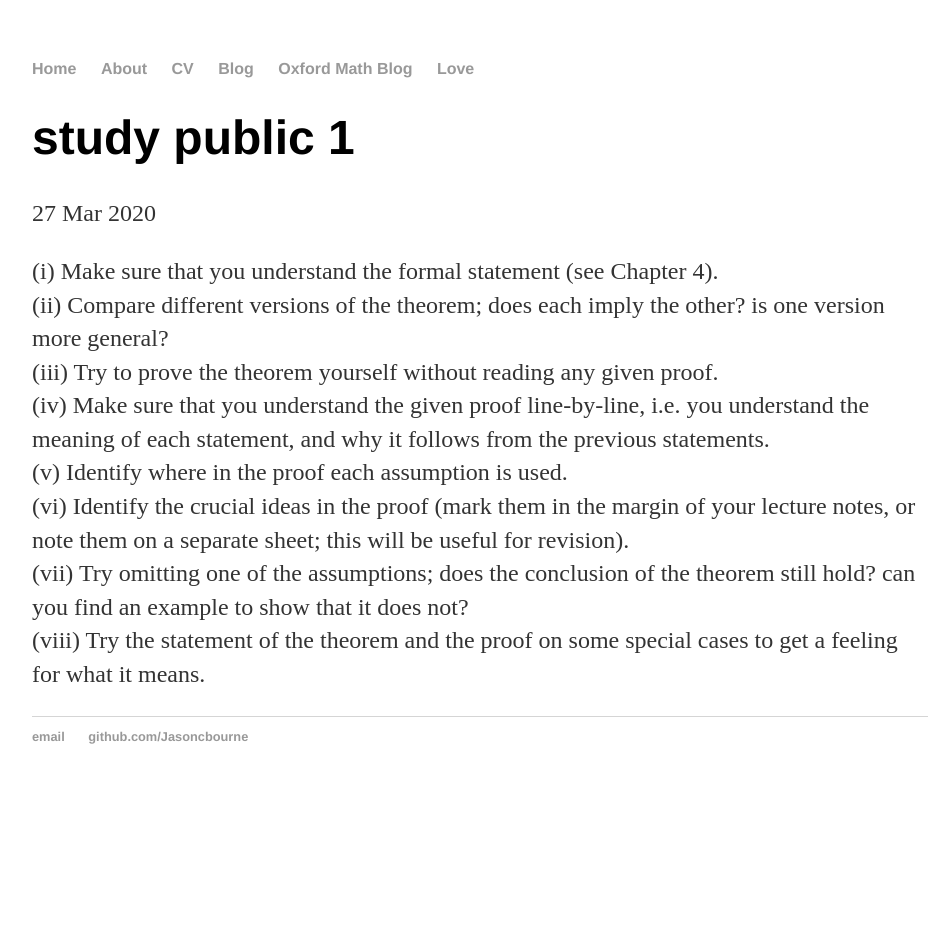
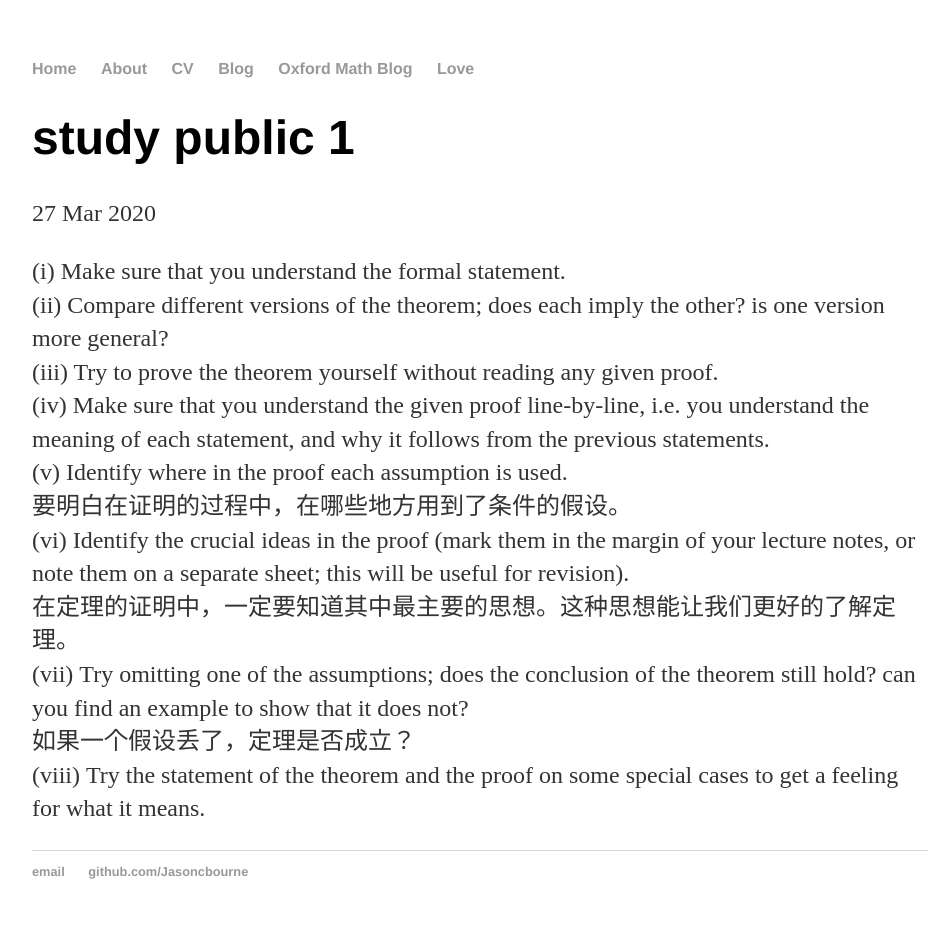
Before and after one commit to Jasoncbourne/Jasoncbourne.github.io, a Jekyll site: the page built from _posts/2020-03-27-study-public-1.md, in a window 1280 px wide. Shown: the whole page, without its empty margins (160-1107 px from the left). Built offline with Jekyll 4.4.1, drawn with Linux system fonts in a browser that asks for light colours; before the commit the page ends 900 px from its top, so only the background shows below that.

Commit message:
Update 2020-03-27-study-public-1.md

```diff
--- a/_posts/2020-03-27-study-public-1.md
+++ b/_posts/2020-03-27-study-public-1.md
@@ -4,7 +4,7 @@ title: "study public 1"
 date: 2020-03-27
 ---
 
-(i) Make sure that you understand the formal statement (see Chapter 4). <br/>
+(i) Make sure that you understand the formal statement. <br/>
 (ii) Compare different versions of the theorem; does each imply the other?
 is one version more general? <br/>
 (iii) Try to prove the theorem yourself without reading any given proof. <br/>
@@ -12,10 +12,13 @@ is one version more general? <br/>
 understand the meaning of each statement, and why it follows from the
 previous statements. <br/>
 (v) Identify where in the proof each assumption is used. <br/>
+要明白在证明的过程中，在哪些地方用到了条件的假设。<br/>
 (vi) Identify the crucial ideas in the proof (mark them in the margin of your
 lecture notes, or note them on a separate sheet; this will be useful for
 revision). <br/>
+在定理的证明中，一定要知道其中最主要的思想。这种思想能让我们更好的了解定理。<br/>
 (vii) Try omitting one of the assumptions; does the conclusion of the theorem
 still hold? can you find an example to show that it does not? <br/>
+如果一个假设丢了，定理是否成立？<br/>
 (viii) Try the statement of the theorem and the proof on some special cases
 to get a feeling for what it means.
```
